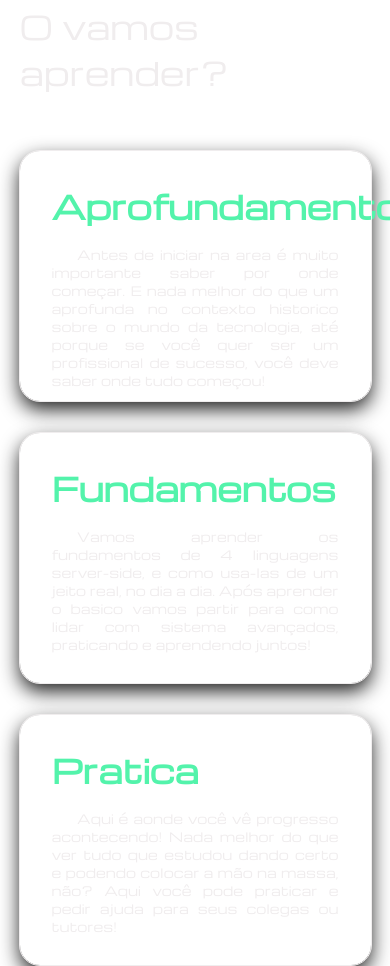
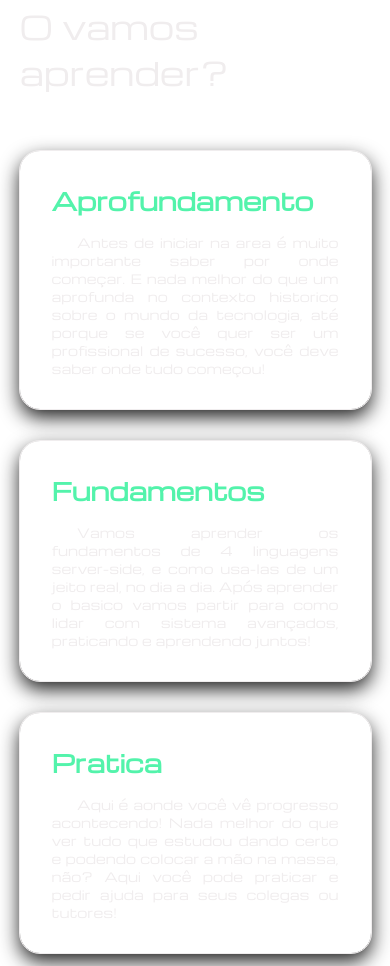
Before and after one commit to ricardomarquess/evento-site, a plain HTML site: page index.html in a window 390 px wide. Shown: the part 878-1844 px from the top of the page. Drawn offline with nearby package versions, Linux system fonts and the light colour scheme.

Commit message:
Responsive: Flex update

```diff
--- a/assets/styles/style.css
+++ b/assets/styles/style.css
@@ -224,16 +224,17 @@ header > h1 {
 
 .info-group {
     display: flex;
-    flex-direction: column;
+    flex-flow: row wrap;
+    flex: auto;
     gap: 2em;
 }
 
 .info {
     display: flex;
     flex-direction: column;
+    flex: 0 1 auto;
     gap: 1rem;
     outline: 1px solid #F0EDEE;
-    height: 250px;
     border-radius: 20px;
     box-shadow: 0px 8px 20px rgba(0, 0, 0, 0.9);
     padding: 2rem;
@@ -243,17 +244,17 @@ header > h1 {
     font-family: var(--th);
     text-align: left;
     color: #53F3AB;
+    font-size: 1.5em;
 }
 
 .info > p {
     display: flex;
     flex-direction: column;
-    flex-wrap: wrap;
-    font-family: ;
     text-align: justify;
     text-indent: 2em;
     font-family: var(--th);
     font-size: 0.8rem;
+    flex: auto;
 }
 
 .end-info {
```
